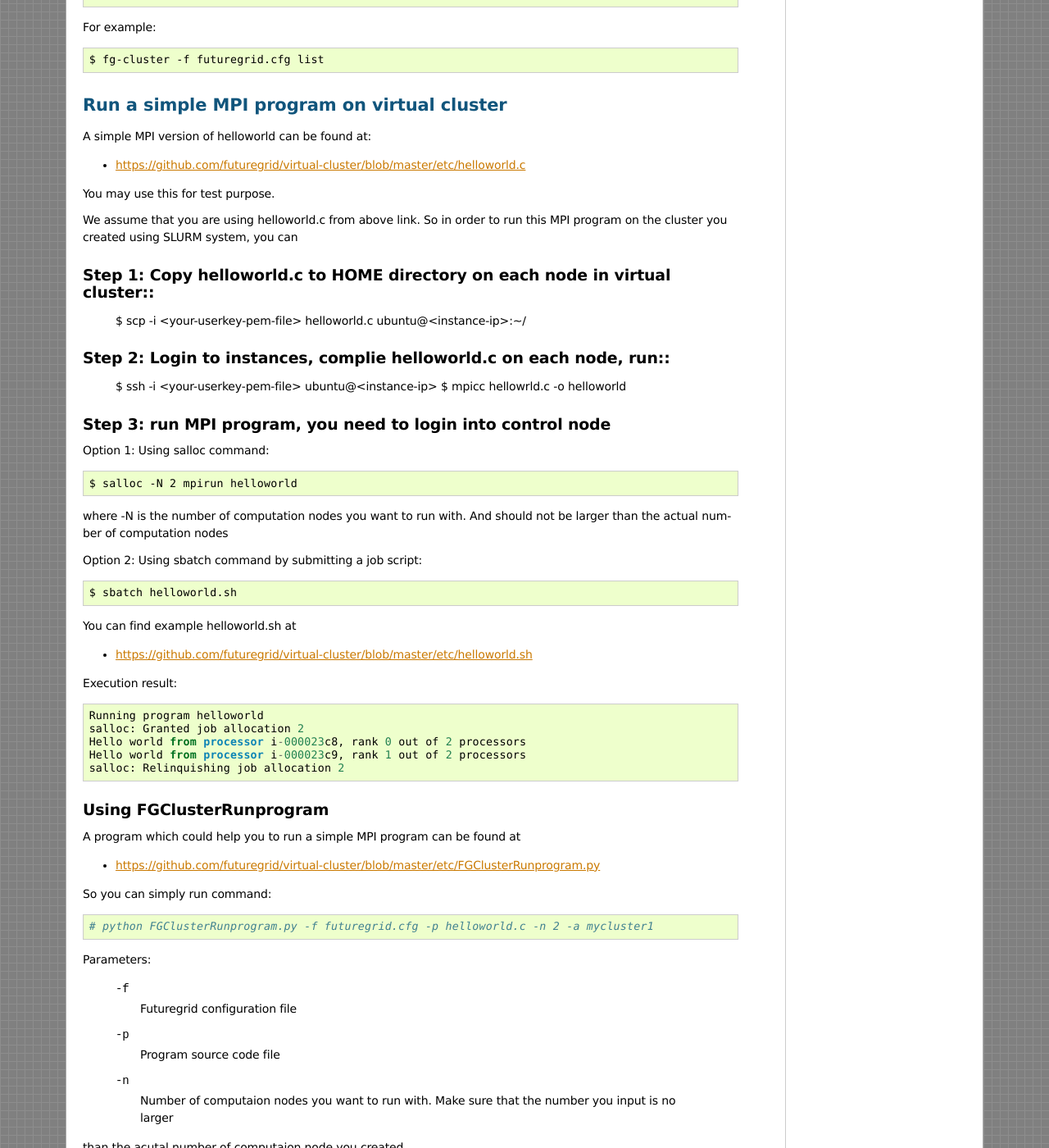
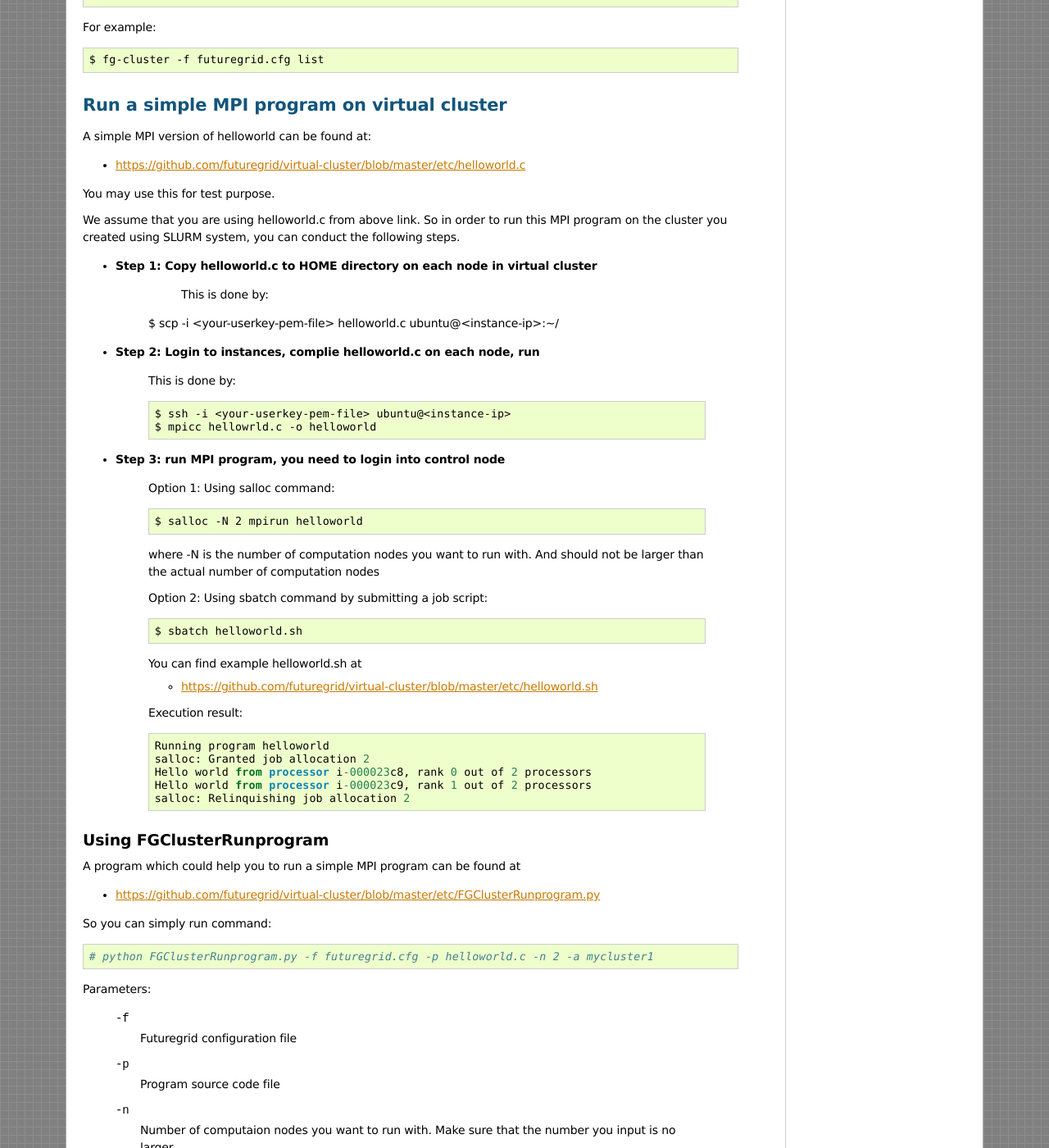
Before and after one commit to futuregrid/virtual-cluster, a Sphinx documentation site: the page built from doc/source/intro.rst, in a window 1280 px wide and 1400 px high, scrolled down 6506 px. Shown: the whole window at 82% size. Built offline with Sphinx 7.4.7, drawn with Linux system fonts in a browser that asks for light colours; formulas are drawn with MathJax 3; pages that are not in the unit, such as notebooks, are missing from menus; some of the changed text lies outside the part shown.

Commit message:
Update doc/source/intro.rst

```diff
--- a/doc/source/intro.rst
+++ b/doc/source/intro.rst
@@ -387,45 +387,46 @@ A simple MPI version of helloworld can be found at:
 You may use this for test purpose.
 
 We assume that you are using helloworld.c from above link. So in order to run this MPI program
-on the cluster you created using SLURM system, you can
+on the cluster you created using SLURM system, you can conduct the following steps.
 
-Step 1: Copy helloworld.c to HOME directory on each node in virtual cluster::
----------------------------------------------------------------------------------
+* **Step 1: Copy helloworld.c to HOME directory on each node in virtual cluster**
+
+	This is done by::
 
     $ scp -i <your-userkey-pem-file> helloworld.c ubuntu@<instance-ip>:~/
 
-Step 2: Login to instances, complie helloworld.c on each node, run::
---------------------------------------------------------------------
+* **Step 2: Login to instances, complie helloworld.c on each node, run**
 
-    $ ssh -i <your-userkey-pem-file> ubuntu@<instance-ip>
-    $ mpicc hellowrld.c -o helloworld
+	This is done by::
 
-Step 3: run MPI program, you need to login into control node
-------------------------------------------------------------
+	    $ ssh -i <your-userkey-pem-file> ubuntu@<instance-ip>
+	    $ mpicc hellowrld.c -o helloworld
 
-Option 1: Using salloc command::
+* **Step 3: run MPI program, you need to login into control node**
 
-    $ salloc -N 2 mpirun helloworld
+	Option 1: Using salloc command::
 
-where -N is the number of computation nodes you want to run with. And
-should not be larger than the actual number of computation nodes
+	    $ salloc -N 2 mpirun helloworld
 
-Option 2: Using sbatch command by submitting a job script::
+	where -N is the number of computation nodes you want to run with. And
+	should not be larger than the actual number of computation nodes
 
-    $ sbatch helloworld.sh
+	Option 2: Using sbatch command by submitting a job script::
 
-You can find example helloworld.sh at
+	    $ sbatch helloworld.sh
 
-* https://github.com/futuregrid/virtual-cluster/blob/master/etc/helloworld.sh
+	You can find example helloworld.sh at
+
+	* https://github.com/futuregrid/virtual-cluster/blob/master/etc/helloworld.sh
 
 
-Execution result::
+	Execution result::
 
-    Running program helloworld
-    salloc: Granted job allocation 2
-    Hello world from processor i-000023c8, rank 0 out of 2 processors
-    Hello world from processor i-000023c9, rank 1 out of 2 processors
-    salloc: Relinquishing job allocation 2
+	    Running program helloworld
+	    salloc: Granted job allocation 2
+	    Hello world from processor i-000023c8, rank 0 out of 2 processors
+	    Hello world from processor i-000023c9, rank 1 out of 2 processors
+	    salloc: Relinquishing job allocation 2
 
 Using FGClusterRunprogram
 ---------------------------
@@ -460,21 +461,24 @@ Generating the Distribution
 Assume that you have git correctly installed and configured on your
 computer.
 
-Step 1: You can pull source code from github by::
--------------------------------------------------
+* **Step 1: You can pull source code from github by**
+
+	This is done by::
 
     git clone git@github.com:futuregrid/virtual-cluster.git
 
-Step 2: Create tar file for installation::
-------------------------------------------
+* **Step 2: Create tar file for installation**
 
-    make pip
+	This is dine by::
 
-This creates the tar file that you can install via pip in ./dist
+	    make pip
 
-Step 3: Install::
------------------
+	This creates the tar file that you can install via pip in ./dist
 
-    sudo pip install --upgrade dist/*.tar.gz
+* **Step 3: Install**
 
-This wil install the files by default into /usr/local/bin/fg-cluster
+	This is done by::
+
+	    sudo pip install --upgrade dist/*.tar.gz
+
+	This wil install the files by default into /usr/local/bin/fg-cluster
```
Also changed, not shown: other parts of doc/source/intro.rst (+5 -5 lines).
